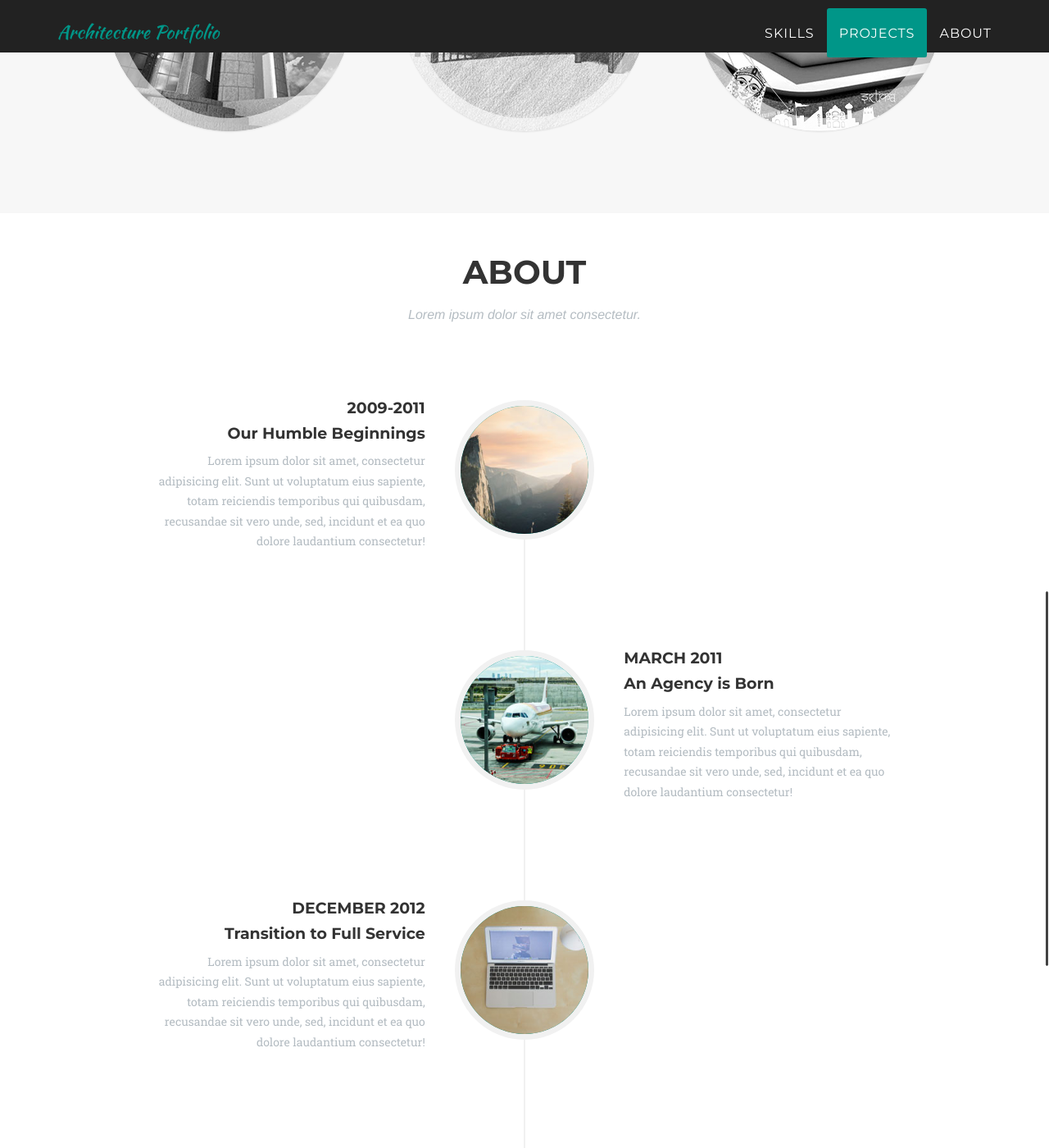
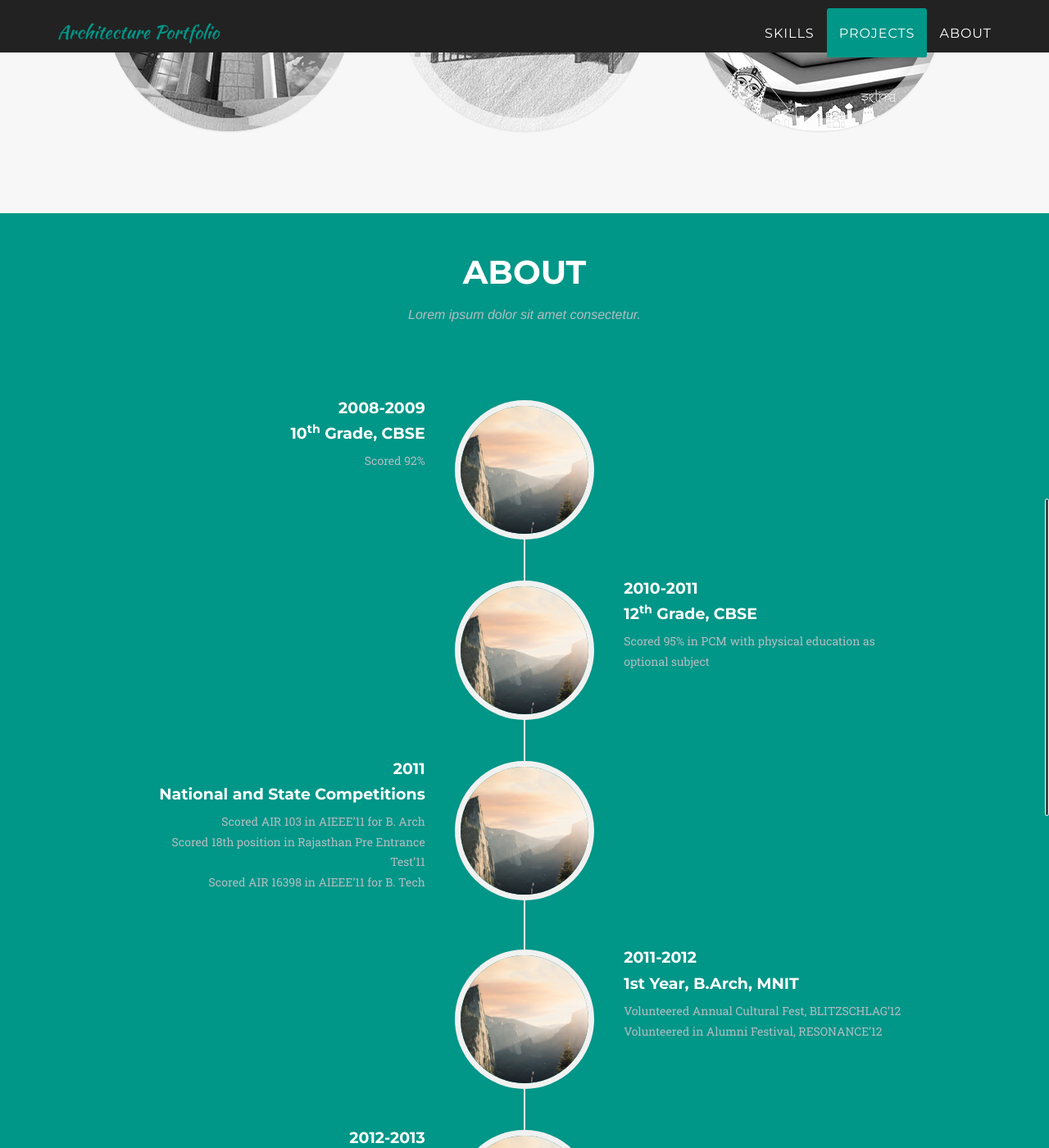
Before and after one commit to apoorvasingla/apoorvasingla.github.io, a Jekyll site: the page built from index.html, in a window 1280 px wide and 1400 px high, scrolled down 2203 px. Shown: the whole window at 82% size. Built offline with Jekyll 4.4.1, drawn with Linux system fonts in a browser that asks for light colours; some web fonts are replaced; some of the changed text lies outside the part shown.

Commit message:
Adds abouts section

```diff
--- /dev/null
+++ b/_data/about.yml
@@ -0,0 +1,50 @@
+items:
+  - date: 2008-2009
+    heading: 10<sup>th</sup> Grade, CBSE
+    academic: Scored 92%
+    achievement:
+    experience:
+    extracurricular:
+  - date: 2010-2011
+    heading: 12<sup>th</sup> Grade, CBSE
+    academic: Scored 95% in PCM with physical education as optional subject
+    achievement:
+    experience:
+    extracurricular:
+  - date: 2011
+    heading: National and State Competitions
+    academic:
+    achievement: Scored AIR 103 in AIEEE’11 for B. Arch<br>Scored 18th position in Rajasthan Pre Entrance Test’11<br>Scored AIR 16398 in AIEEE’11 for B. Tech
+    experience:
+    extracurricular:
+  - date: 2011-2012
+    heading: 1st Year, B.Arch, MNIT
+    academic:
+    achievement:
+    experience:
+    extracurricular: Volunteered Annual Cultural Fest, BLITZSCHLAG’12<br>Volunteered in Alumni Festival, RESONANCE’12
+  - date: 2012-2013
+    heading: 2nd Year, B.Arch, MNIT
+    academic:
+    achievement:
+    experience: 2 months training at Archimatics, Sriganganagar<br>Measure drawing camp for conservation of ORCHHA FORT, Orchha, MP under Ar. Kavita Jain
+    extracurricular: Executive of MUSIC society of MNIT<br>Executive of event ‘TAAL’ in Annual Cultural Fest, BLITZSCHLAG’13<br>Event Head of event ‘JUNKART’ in Annual Cultural Fest, BLITZSCHLAG’14
+  - date: 2013-2014
+    heading: 3rd Year, B.Arch, MNIT
+    academic:
+    achievement:
+    experience: 2 months training at Archimatics, Sriganganagar
+    extracurricular: Designed Film Gallery in MNIT Film Festival’14<br>Publicity Head of Annual Cultural Fest, BLITZSCHLAG’14<br>Organizing member of ‘National Conference on Sustainable Neighbourhood- Theories and Practices’<br>Permanent member of Hostel Mess Committee, MNIT
+  - date: 2014-2015
+    heading: 4th Year, B.Arch, MNIT
+    academic:
+    achievement:
+    experience: 6 months training at Redbee Design And Development, Gurgaon
+    extracurricular:
+  - date: 2015-2016
+    heading: 5th Year, B.Arch, MNIT
+    academic:
+    achievement: Student Placement coordinator of MNIT, Jaipur<br>Scored AIR 12 in GATE’16 for Architecture and Planning
+    experience:
+    extracurricular:
+last-item: Became<br>an<br>ARCHITECT
--- a/_includes/about.html
+++ b/_includes/about.html
@@ -10,67 +10,31 @@
             <div class="row">
                 <div class="col-lg-12">
                     <ul class="timeline">
-                        <li>
+                        {% for item in site.data.about.items %}
+                            {% assign inverted = forloop.index | modulo: 2 %}
+                            <li class={% if inverted == 0 %}"timeline-inverted"{% endif %}>
                                 <div class="timeline-image">
                                     <img class="img-circle img-responsive" src="img/about/1.jpg" alt="">
                                 </div>
                                 <div class="timeline-panel">
                                     <div class="timeline-heading">
-                                    <h4>2009-2011</h4>
-                                    <h4 class="subheading">Our Humble Beginnings</h4>
+                                        <h4>{{ item.date }}</h4>
+                                        <h4 class="subheading">{{ item.heading }}</h4>
                                     </div>
                                     <div class="timeline-body">
-                                    <p class="text-muted">Lorem ipsum dolor sit amet, consectetur adipisicing elit. Sunt ut voluptatum eius sapiente, totam reiciendis temporibus qui quibusdam, recusandae sit vero unde, sed, incidunt et ea quo dolore laudantium consectetur!</p>
+                                        <p class="text-muted">
+                                            <span class="academic">{{ item.academic }}</span>
+                                            <span class="achievements">{{ item.achievement }}</span>
+                                            <span class="experience">{{ item.experience }}</span>
+                                            <span class="extracurricular">{{ item.extracurricular }}</span>
+                                        </p>
                                     </div>
                                 </div>
                             </li>
+                        {% endfor %}
                         <li class="timeline-inverted">
                             <div class="timeline-image">
-                                <img class="img-circle img-responsive" src="img/about/2.jpg" alt="">
-                            </div>
-                            <div class="timeline-panel">
-                                <div class="timeline-heading">
-                                    <h4>March 2011</h4>
-                                    <h4 class="subheading">An Agency is Born</h4>
-                                </div>
-                                <div class="timeline-body">
-                                    <p class="text-muted">Lorem ipsum dolor sit amet, consectetur adipisicing elit. Sunt ut voluptatum eius sapiente, totam reiciendis temporibus qui quibusdam, recusandae sit vero unde, sed, incidunt et ea quo dolore laudantium consectetur!</p>
-                                </div>
-                            </div>
-                        </li>
-                        <li>
-                            <div class="timeline-image">
-                                <img class="img-circle img-responsive" src="img/about/3.jpg" alt="">
-                            </div>
-                            <div class="timeline-panel">
-                                <div class="timeline-heading">
-                                    <h4>December 2012</h4>
-                                    <h4 class="subheading">Transition to Full Service</h4>
-                                </div>
-                                <div class="timeline-body">
-                                    <p class="text-muted">Lorem ipsum dolor sit amet, consectetur adipisicing elit. Sunt ut voluptatum eius sapiente, totam reiciendis temporibus qui quibusdam, recusandae sit vero unde, sed, incidunt et ea quo dolore laudantium consectetur!</p>
-                                </div>
-                            </div>
-                        </li>
-                        <li class="timeline-inverted">
-                            <div class="timeline-image">
-                                <img class="img-circle img-responsive" src="img/about/4.jpg" alt="">
-                            </div>
-                            <div class="timeline-panel">
-                                <div class="timeline-heading">
-                                    <h4>July 2014</h4>
-                                    <h4 class="subheading">Phase Two Expansion</h4>
-                                </div>
-                                <div class="timeline-body">
-                                    <p class="text-muted">Lorem ipsum dolor sit amet, consectetur adipisicing elit. Sunt ut voluptatum eius sapiente, totam reiciendis temporibus qui quibusdam, recusandae sit vero unde, sed, incidunt et ea quo dolore laudantium consectetur!</p>
-                                </div>
-                            </div>
-                        </li>
-                        <li class="timeline-inverted">
-                            <div class="timeline-image">
-                                <h4>Be Part
-                                    <br>Of Our
-                                    <br>Story!</h4>
+                                <h4>{{ site.data.about.last-item }}</h4>
                             </div>
                         </li>
                     </ul>
```
Also changed, not shown: _includes/css/main.css (+22 -1 lines). Lines whose indentation alone changed are shown as unchanged.
